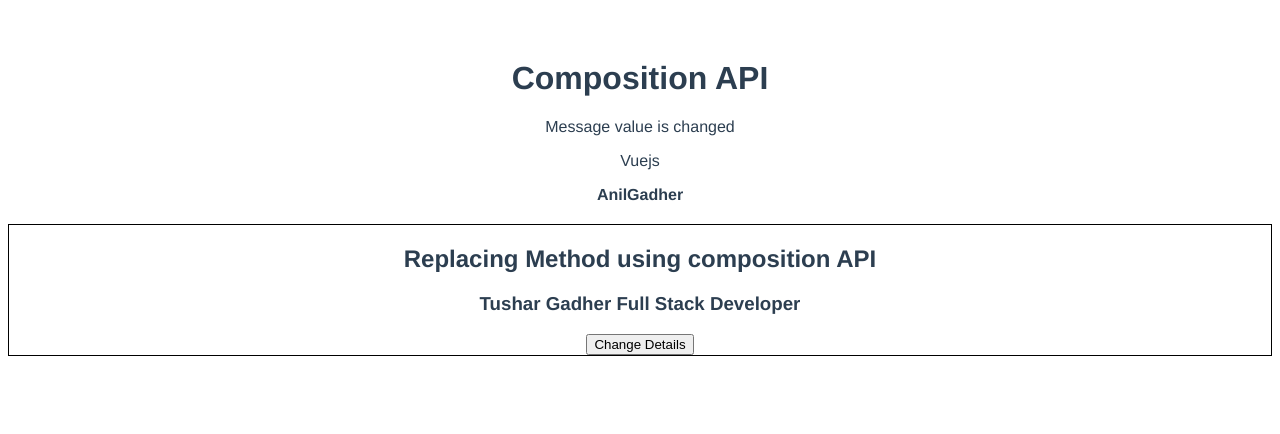
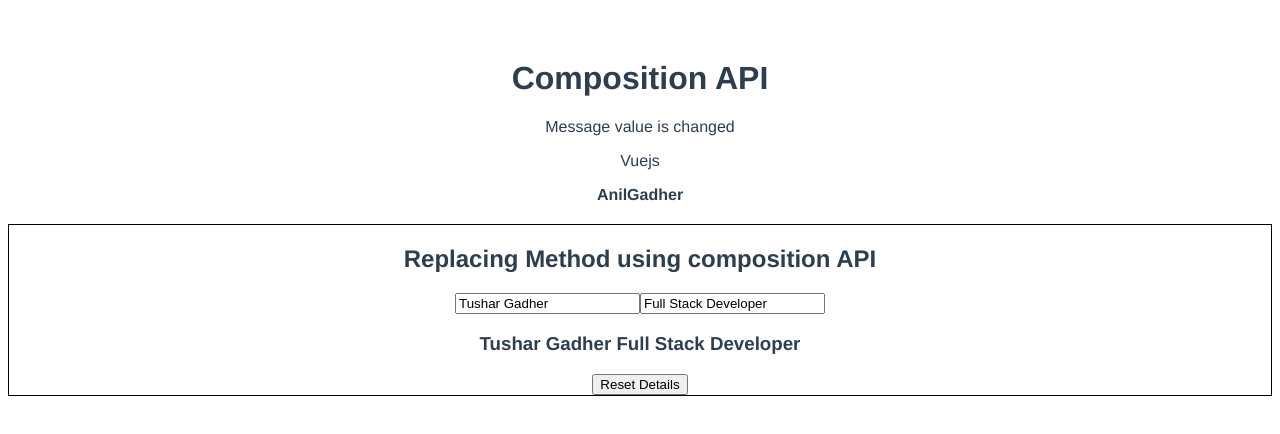
Before and after one commit to tushargadher/VueJs, a Vue app in the folder composition-api/: page / in a window 1280 px wide. Shown: the top 434 px of the page. Built offline with nearby package versions, Linux system fonts and the light colour scheme.

Commit message:
v-model and composition api

```diff
--- a/composition-api/src/components/Method.vue
+++ b/composition-api/src/components/Method.vue
@@ -2,8 +2,12 @@
   <div class="container">
     <h2>Replacing Method using composition API</h2>
 
+    <input type="text" placeholder="Enter Name" v-model="name" />
+
+    <input type="text" placeholder="Enter Role" v-model="role" />
+
     <h3>{{ name }} {{ role }}</h3>
-    <button @click="handleClick">Change Details</button>
+    <button @click="handleClick">Reset Details</button>
   </div>
 </template>
 
@@ -19,7 +23,8 @@ export default {
     });
 
     function handleClick() {
-      state.role = "VueJs Developer";
+      state.name = "Tushar Gadher";
+      state.role = "Full Stack Developer";
     }
     return {
       //toRefs allow as to bind firstname and lastlast without use of state.
```
